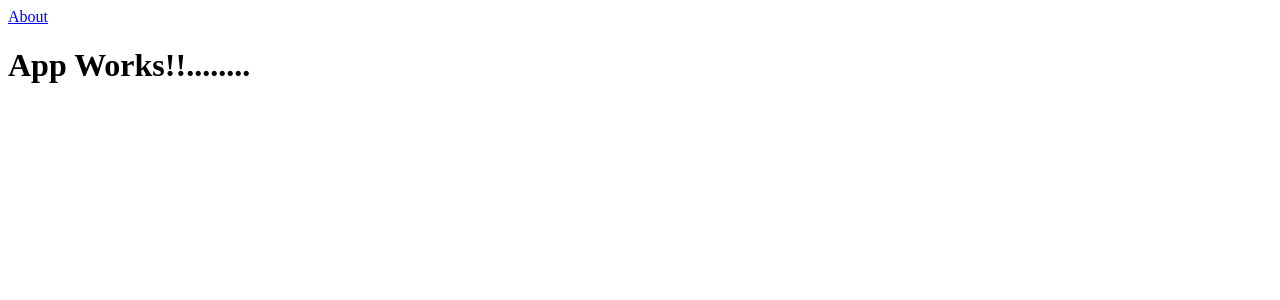
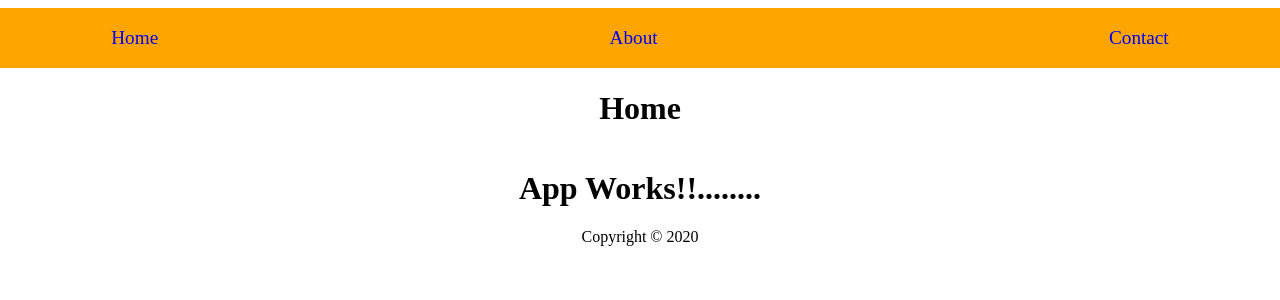
Before and after one commit to guhandelta/next-portfolio, a Next.js app: page / in a window 1280 px wide. Shown: the top 300 px of the page. Built offline with nearby package versions, Linux system fonts and the light colour scheme.

Commit message:
Provided CSS styling to Next JS Components using <style jsx>

```diff
--- /dev/null
+++ b/components/layout.js
@@ -0,0 +1,50 @@
+import React from 'react'
+import Link from 'next/link'
+
+const Layout = ({ children, title }) => {
+    return (
+        <div className="root">
+            <header>
+                <Link href="/"><a>Home</a></Link>&emsp;&emsp;
+                <Link href="/about"><a>About</a></Link>&emsp;&emsp;
+                <Link href="/contact"><a>Contact</a></Link>
+            </header>
+            <h1>{title}</h1>
+            {children}
+            <footer>Copyright &copy; {new Date().getFullYear()}</footer>
+            <style jsx>{`
+                .root{
+                    display: flex;
+                    justify-content:flex;
+                    justify-content:flex;
+                    align-items: center;
+                    flex-direction: column;
+                }
+                header{
+                    width: 100% ;
+                    display: flex;
+                    justify-content:space-around;
+                    padding: 1em;
+                    font-size:1.2rem;
+                    background: orange;
+                }
+                header a{
+                    text-decoration: none;
+                }
+                header a:hover{
+                    color: #f5ad42;
+                    font-weight: bold;
+                    color: lightgrey;
+                }
+            `}</style>
+            <style jsx>{`
+                body{
+                    /*margin: 0;*/
+                    font-size: 110%;
+                    color: #f0f0f0;
+                }
+            `}</style>
+        </div>
+    )
+}
+export default Layout;
--- a/pages/index.js
+++ b/pages/index.js
@@ -1,14 +1,12 @@
 import React from 'react'
 import Link from 'next/link'
+import Layout from '../components/layout'
 
 const index = () => {
     return (
-        <div>
-            <Link to="/about" href="/about">
-                <a>About</a>
-            </Link>
+        <Layout title="Home">
             <h1>App Works!!........</h1>
-        </div>
+        </Layout>
     )
 }
 export default index;
```
Also changed, not shown: pages/about.js (+4 -3 lines), pages/contact.js (added, +14 -0 lines).
